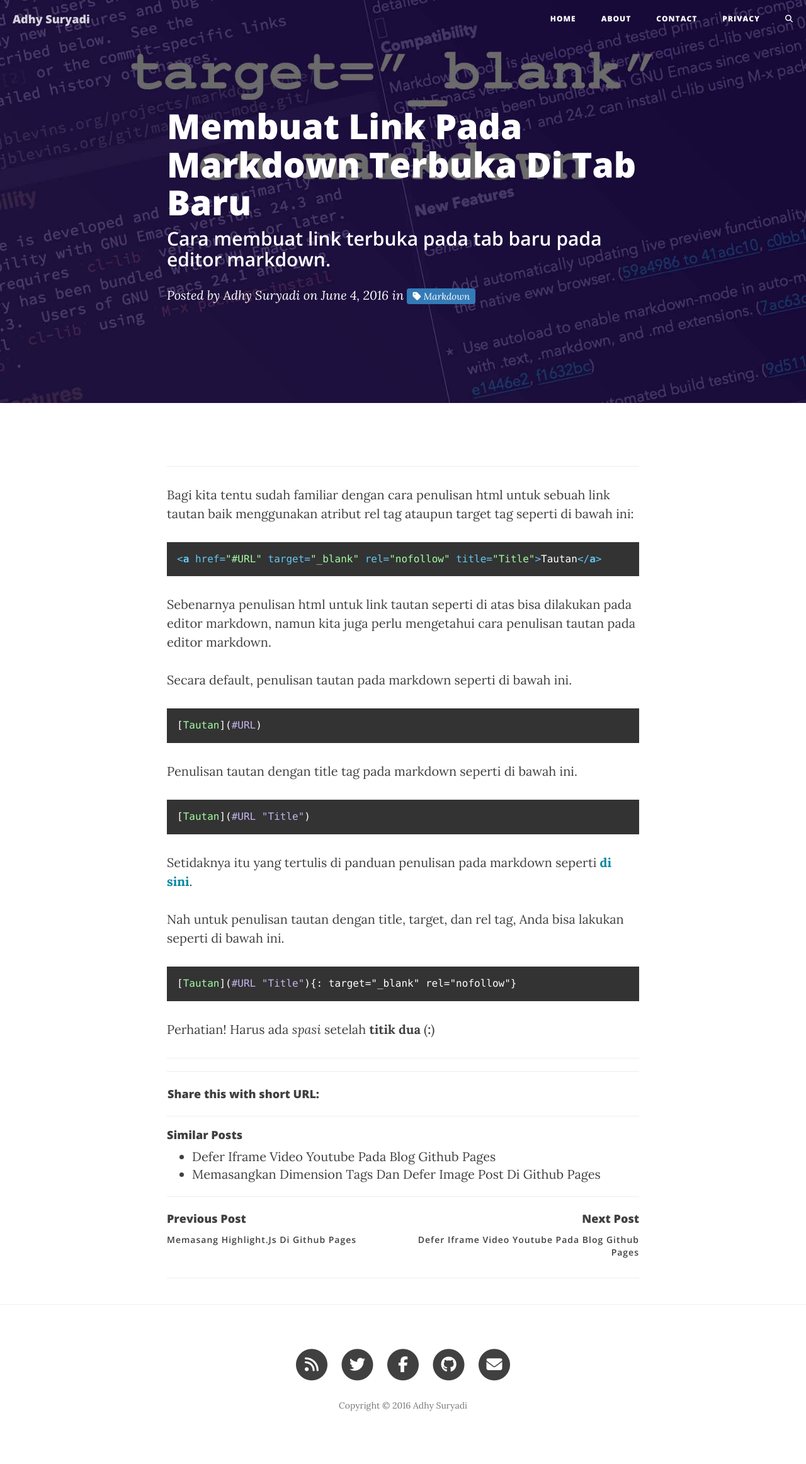
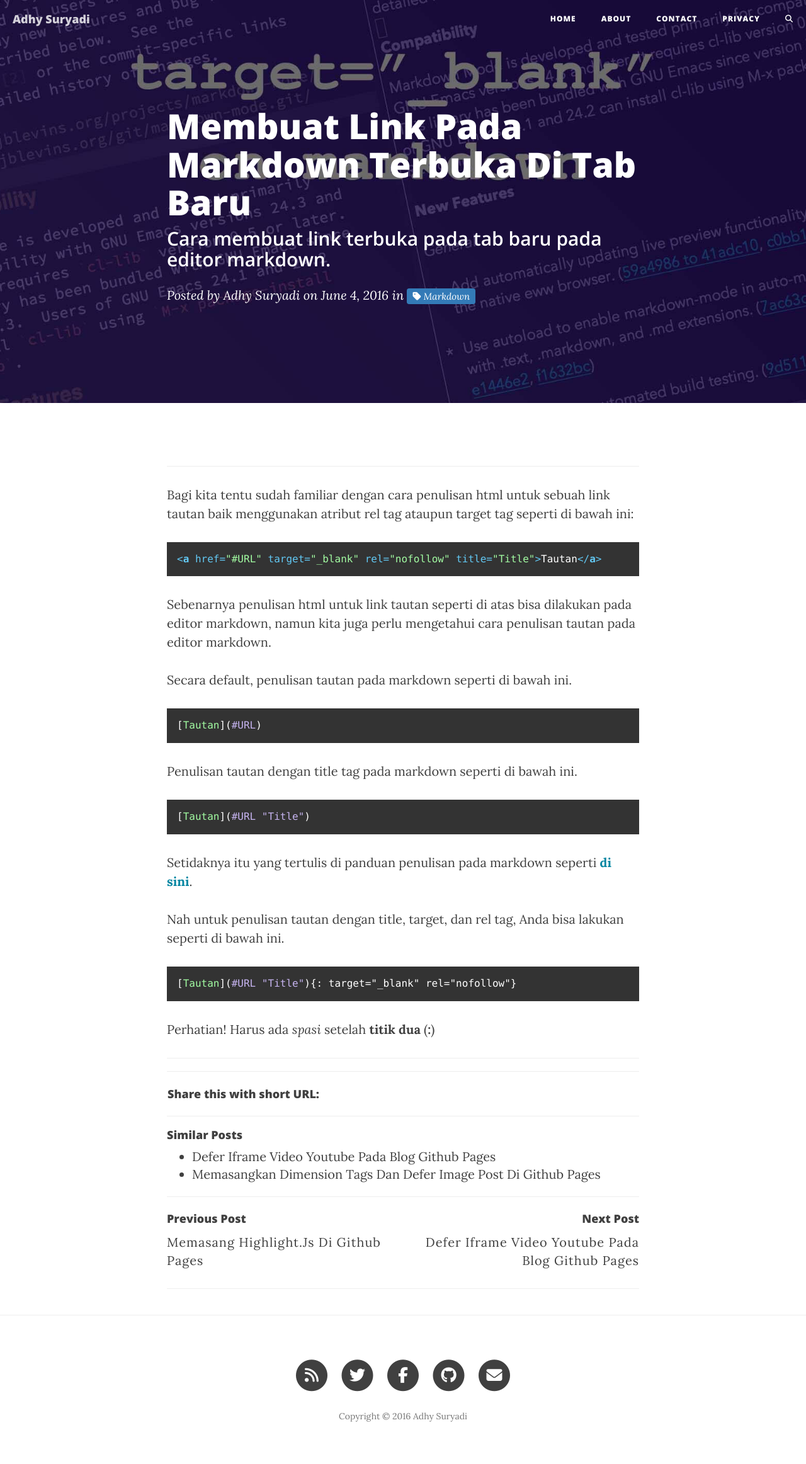
Before and after one commit to KompiAjaib/kompiajaib.github.io, a Jekyll site: the page built from _posts/2016-06-04-membuat-link-terbuka-di-tab-baru.markdown, in a window 1280 px wide. Shown: the whole page at 63% size. Built offline with Jekyll 4.4.1, drawn with Linux system fonts in a browser that asks for light colours; nearby versions of some CDN libraries; comment, search, counter and statistics services are not loaded.

Commit message:
Update clean-blog.css

```diff
--- a/css/clean-blog.css
+++ b/css/clean-blog.css
@@ -396,10 +396,10 @@ form .row:first-child .floating-label-form-group {
 }
 .pager.post li > a,
 .pager.post li > span {
-  font-family: 'Open Sans', 'Helvetica Neue', Helvetica, Arial, sans-serif;
+  font-family: 'Lora', 'Times New Roman', serif;
   text-transform: capitalize;
-  font-size: 14px;
-  font-weight: 600;
+  font-size: 20px;
+  font-weight: 400;
   letter-spacing: 1px;
   padding: 10px 0;
   background-color: white;
```
